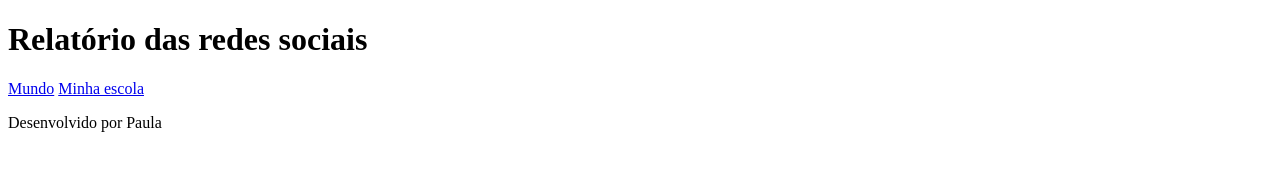
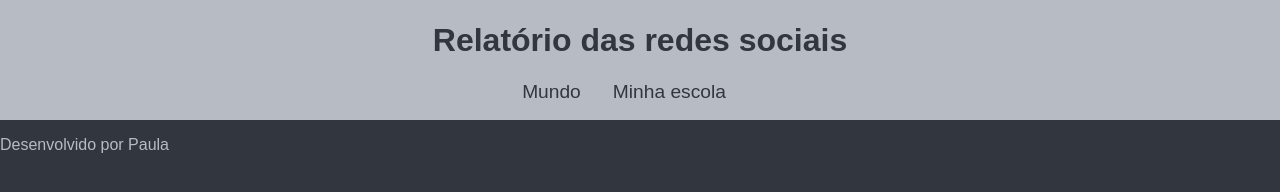
Before and after one commit to Duda172/ci-ncia_dados, a plain HTML site: page index.html in a window 1280 px wide. Drawn offline with Linux system fonts and the light colour scheme; a web font is replaced by a local one.

Commit message:
alteracao do css

```diff
--- a/index.html
+++ b/index.html
@@ -4,6 +4,7 @@
     <meta charset="UTF-8">
     <meta name="viewport" content="width=device-width, initial-scale=1.0">
     <title>Redes sociais</title>
+    <link rel="stylesheet" href="style.css">
 </head>
 <body>
     <header>
--- a/style.css
+++ b/style.css
@@ -1,5 +1,45 @@
 @import url('https://fonts.googleapis.com/css2?family=Playpen+Sans:wght@100..800&display=swap');
 
 :root{
-    --bg-color: #FFF078;
+    --bg-color: #31363F;
+    --primary-color: #B6BBC4;
+    --secondary-color: #FFF078;
+    --font: "Nunito Sans", sans-serif;
 }
+
+body {
+    background-color: var(--bg-color);
+    color: var(--primary-color);
+    font-family: var(--font);
+    height: 100vh;
+    margin: 0;
+}
+
+header {
+    background-color: var(--primary-color);
+    text-align: center;
+    padding: 1px;
+}
+
+h1 {
+    font-size: 2rem;
+    color: var(--bg-color);
+    font-weight: 700;
+}
+
+nav {
+    display: flex;
+    justify-content: center;
+    font-weight: 400;
+}
+
+nav a {
+    text-decoration: none;
+    color: var(--bg-color);
+    margin: 0 2rem 1rem 0rem;
+    font-size: 1.2rem;
+}
+
+nav a:hover {
+    text-decoration: underline;
+}
```
